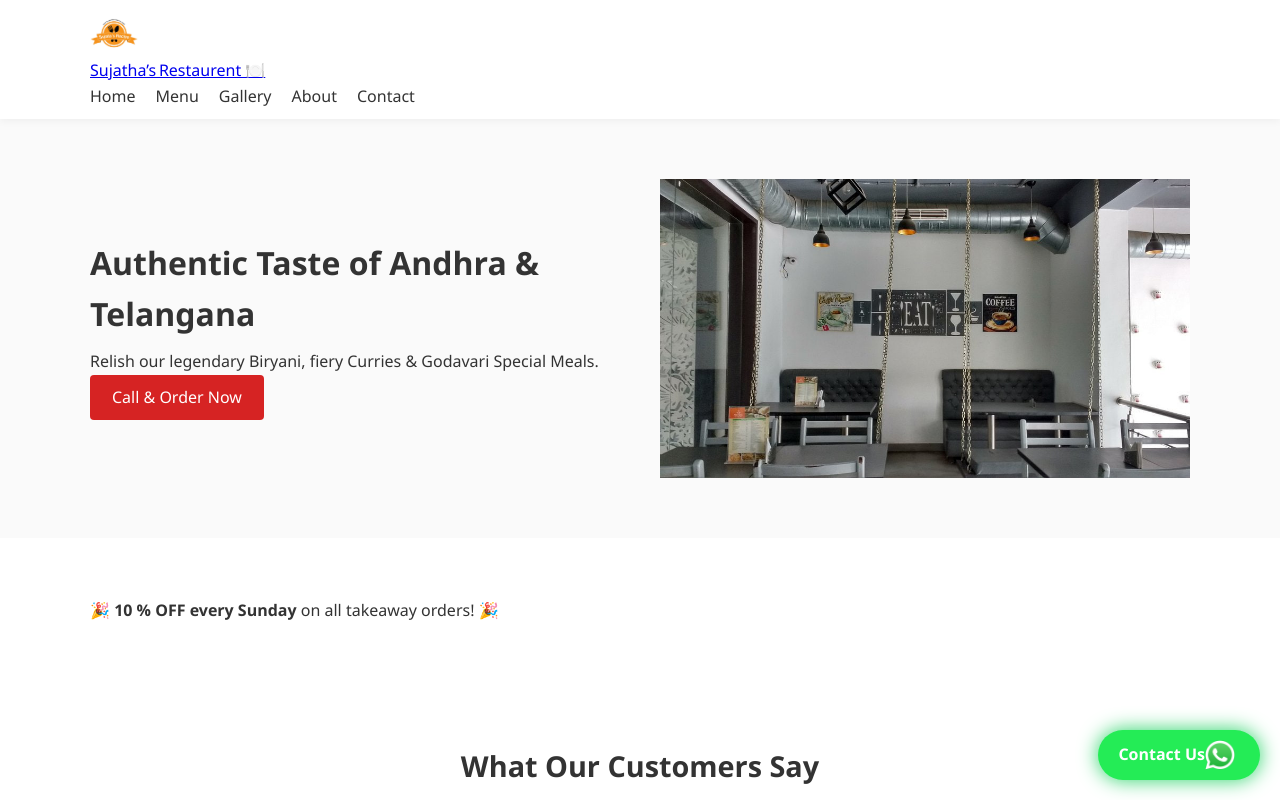
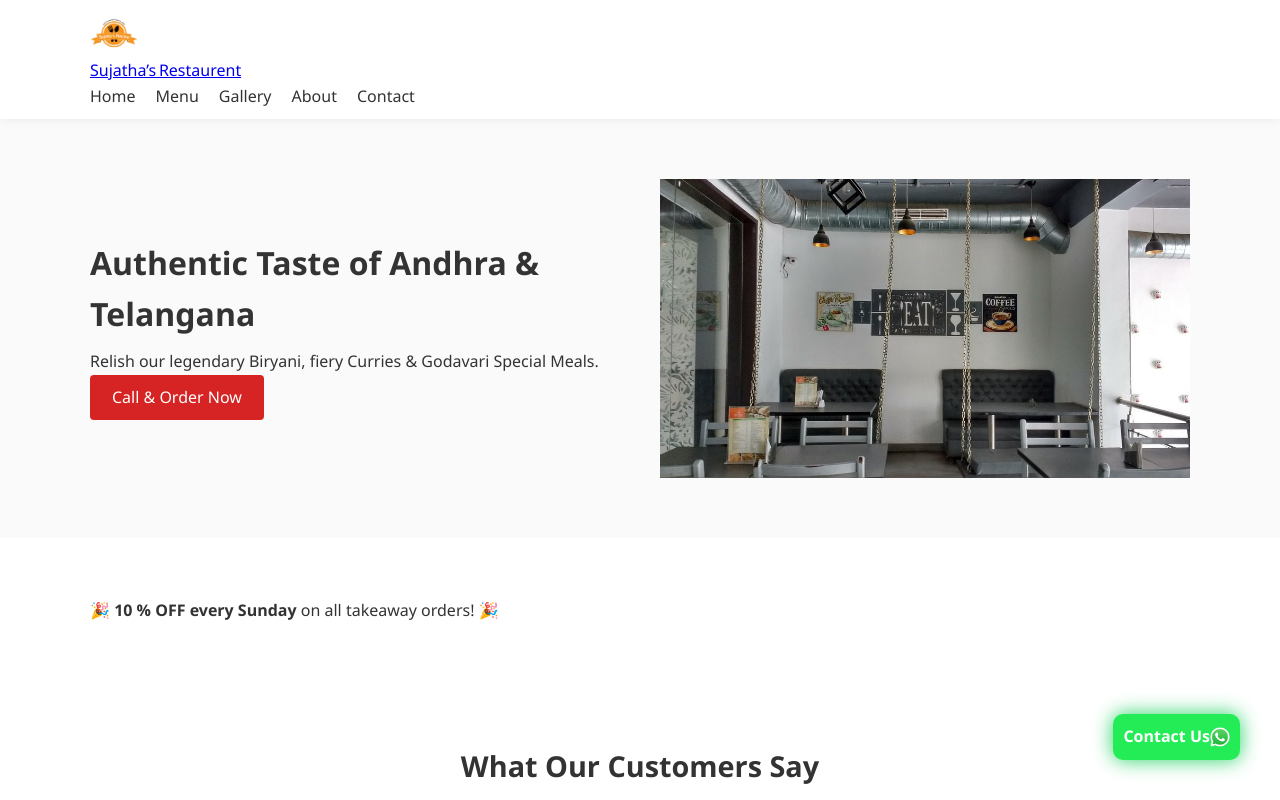
Before and after one commit to damini1144/Sujatha-s-Biryani, a plain HTML site: page index.html in a window 1280 px wide. Shown: the top 800 px of the page. Drawn offline with Linux system fonts and the light colour scheme.

Commit message:
index.html and style.css and contact.html

```diff
--- a/index.html
+++ b/index.html
@@ -17,7 +17,7 @@
     <!-- BRAND block → logo + name together -->
     <a href="#home" class="brand">
       <img src="images/logo.jpg" alt="Sujatha’s Biryani & Curries Logo" class="logo">
-      <span class="logo-text">Sujatha’s Restaurent 🍽️</span>
+      <span class="logo-text">Sujatha’s Restaurent</span>
     </a>
 
     <!-- Main Navigation -->
--- a/style.css
+++ b/style.css
@@ -63,11 +63,11 @@ section h2 { text-align: center; margin-bottom: 25px; font-size: 1.8rem; }
 /* ===== WHATSAPP FLOATING ICON ===== */
 .whatsapp-float {
   position: fixed;
-  bottom: 20px;
-  right: 20px;
+  bottom: 40px;
+  right: 40px;
   background-color: #24ec56;
-  border-radius: 50px;
-  padding: 10px 20px;
+  border-radius: 10px;
+  padding: 10px 10px;
   color: white;
   text-decoration: none;
   font-weight: bold;
@@ -77,15 +77,15 @@ section h2 { text-align: center; margin-bottom: 25px; font-size: 1.8rem; }
   font-size: 1rem;
   display: flex;
   align-items: center;
-  box-shadow: 0 0 15px rgba(13, 236, 31, 0.6);
+  box-shadow: 0 0 10px rgba(13, 236, 31, 0.6);
   animation: blink-glow 0.5s infinite;
   z-index: 1000;
 }
 
 .whatsapp-float img {
-  width: 30px;
-  height: 30px;
-  margin-right: 5px;
+  width: 20px;
+  height: 20px;
+  margin-right: 0px;
 }
 
 @keyframes blink-glow {
@@ -301,7 +301,7 @@ h2                { font-size: 2rem; margin-bottom: 32px; color: var(--brand-red
 .nav-list a:hover::after{ width:100%; }
 
 /* ============ HERO SECTION ============ */
-.hero             { background:url('images/banner.jpg') center/cover no-repeat; padding:130px 0; }
+.hero             { background:url('images/banner.jpg') center/cover no-repeat; padding:170px 0; }
 .hero::before     { content:''; position:absolute; inset:0; background:rgba(0,0,0,.45); }
 .hero-inner       { position:relative; z-index:1; text-align:center; color:#fff; }
 .hero-text h1     { font-size:2.4rem; margin-bottom:20px; }
```
